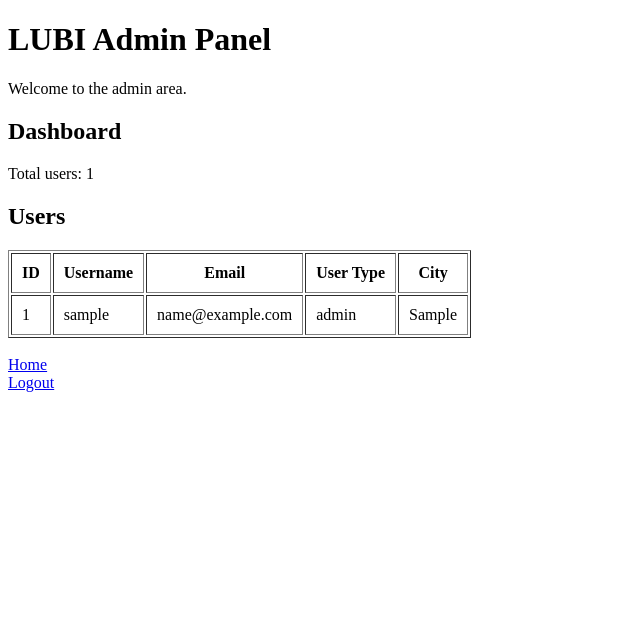
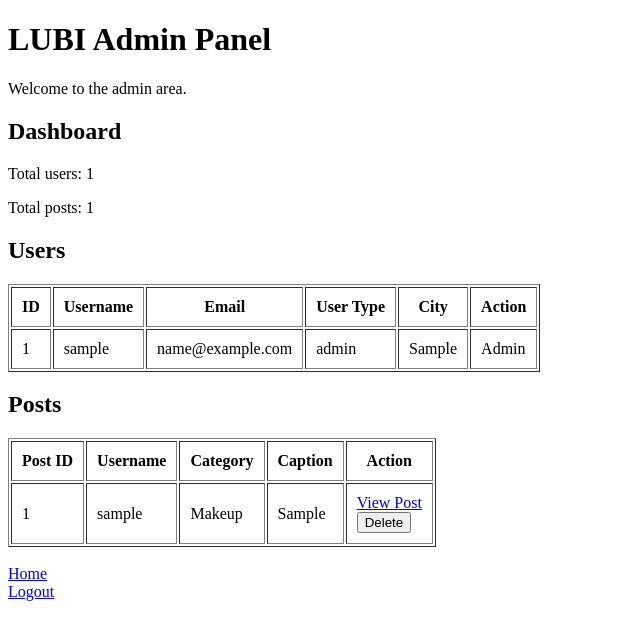
Before and after one commit to Polinab0/LUBI, a PHP site: page /admin.php in a window 1280 px wide. Shown: the top 640 px of the page, without its empty margins (0-640 px from the left). Run offline with PHP 8.4, Linux system fonts and the light colour scheme; the visitor is signed in with stand-in values (Sample User, id 1); data comes from the database, SQL or seed files in the repository; tables that the repository leaves empty hold one stand-in row (values such as "Sample post").

Commit message:
Add admin dashboard and user moderation

```diff
--- a/admin.php
+++ b/admin.php
@@ -1,7 +1,8 @@
 
 <?php
 
-session_start();
+// Include session functions
+require_once 'includes/session.php';
 
 // Check if the user is logged in
 if (!isset($_SESSION['userID'])) {
@@ -9,7 +10,7 @@ if (!isset($_SESSION['userID'])) {
     exit();
 }
 
-// Check if the user is an admin
+// Only admins can access this page
 if (!isset($_SESSION['userType']) || $_SESSION['userType'] != 'admin') {
     echo "Access denied. Admins only.";
     exit();
@@ -17,27 +18,92 @@ if (!isset($_SESSION['userType']) || $_SESSION['userType'] != 'admin') {
 
 // Connect to the database
 require_once 'dbcon.php';
+require_once 'classes/Post.php';
 
 $database = new Database();
 $dbCon = $database->connect();
 
-// Get the total number of users
+$postObject = new Post($dbCon);
+
+// Handle admin actions
+if ($_SERVER['REQUEST_METHOD'] == 'POST') {
+
+    // Check CSRF token
+    if (
+        !isset($_POST['csrf_token']) ||
+        !verify_csrf_token($_POST['csrf_token'])
+    ) {
+        die("Invalid CSRF token.");
+    }
+
+    // Delete a post
+    if (isset($_POST['deletePost'])) {
+
+        $postID = filter_input(INPUT_POST, 'postID', FILTER_VALIDATE_INT);
+
+        if (!$postID) {
+            die("Invalid post ID.");
+        }
+
+        if (!$postObject->deletePost($postID)) {
+            die("Could not delete the post.");
+        }
+    }
+
+    // Block or unblock a user
+    if (isset($_POST['blockUser']) || isset($_POST['unblockUser'])) {
+
+        $userID = filter_input(INPUT_POST, 'userID', FILTER_VALIDATE_INT);
+
+        if (!$userID) {
+            die("Invalid user ID.");
+        }
+
+        // Do not allow an admin to block themselves
+        if ($userID == $_SESSION['userID']) {
+            die("You cannot block yourself.");
+        }
+
+        // Set blocked status
+        $isBlocked = isset($_POST['blockUser']) ? 1 : 0;
+
+        // Only regular users can be blocked or unblocked
         $query = $dbCon->prepare(
-    "SELECT COUNT(*) FROM user"
+            "UPDATE user
+             SET isBlocked = :isBlocked
+             WHERE userID = :userID
+             AND userType != 'admin'"
         );
 
+        $query->bindValue(':isBlocked', $isBlocked, PDO::PARAM_INT);
+        $query->bindValue(':userID', $userID, PDO::PARAM_INT);
+
         $query->execute();
+    }
 
+    // Refresh the admin page
+    header("Location: admin.php");
+    exit();
+}
+
+// Get all posts
+$posts = $postObject->getAllPosts();
+
+// Count unique posts
+$totalPosts = count(array_unique(array_column($posts, 'postID')));
+
+// Count users
+$query = $dbCon->prepare("SELECT COUNT(*) FROM user");
+$query->execute();
 $totalUsers = $query->fetchColumn();
 
-// Get all users
+// Get all users, including their blocked status
 $query = $dbCon->prepare(
-    "SELECT userID, userType, username, email, city
+    "SELECT userID, userType, username, email, city, isBlocked
      FROM user"
 );
 
 $query->execute();
-
 $users = $query->fetchAll(PDO::FETCH_ASSOC);
 
 ?>
@@ -59,7 +125,9 @@ $users = $query->fetchAll(PDO::FETCH_ASSOC);
     <h2>Dashboard</h2>
 
     <p>Total users: <?php echo $totalUsers; ?></p>
+    <p>Total posts: <?php echo $totalPosts; ?></p>
 
+    <!-- Users table -->
     <h2>Users</h2>
 
     <table border="1" cellpadding="10">
@@ -70,6 +138,7 @@ $users = $query->fetchAll(PDO::FETCH_ASSOC);
             <th>Email</th>
             <th>User Type</th>
             <th>City</th>
+            <th>Action</th>
         </tr>
 
         <?php foreach ($users as $user) { ?>
@@ -80,6 +149,102 @@ $users = $query->fetchAll(PDO::FETCH_ASSOC);
                 <td><?php echo htmlspecialchars($user['email']); ?></td>
                 <td><?php echo htmlspecialchars($user['userType']); ?></td>
                 <td><?php echo htmlspecialchars($user['city'] ?? ''); ?></td>
+
+                <td>
+
+                    <?php if ($user['userType'] == 'admin') { ?>
+
+                        Admin
+
+                    <?php } else { ?>
+
+                        <form action="admin.php" method="POST">
+
+                            <input
+                                type="hidden"
+                                name="userID"
+                                value="<?php echo $user['userID']; ?>"
+                            >
+
+                            <input
+                                type="hidden"
+                                name="csrf_token"
+                                value="<?php echo csrf_token(); ?>"
+                            >
+
+                            <?php if ($user['isBlocked'] == 1) { ?>
+
+                                <button type="submit" name="unblockUser">
+                                    Unblock
+                                </button>
+
+                            <?php } else { ?>
+
+                                <button type="submit" name="blockUser">
+                                    Block
+                                </button>
+
+                            <?php } ?>
+
+                        </form>
+
+                    <?php } ?>
+
+                </td>
+            </tr>
+
+        <?php } ?>
+
+    </table>
+
+    <!-- Posts table -->
+    <h2>Posts</h2>
+
+    <table border="1" cellpadding="10">
+
+        <tr>
+            <th>Post ID</th>
+            <th>Username</th>
+            <th>Category</th>
+            <th>Caption</th>
+            <th>Action</th>
+        </tr>
+
+        <?php foreach ($posts as $post) { ?>
+
+            <tr>
+                <td><?php echo htmlspecialchars($post['postID']); ?></td>
+                <td><?php echo htmlspecialchars($post['username']); ?></td>
+                <td><?php echo htmlspecialchars($post['categoryName']); ?></td>
+                <td><?php echo htmlspecialchars($post['caption']); ?></td>
+
+                <td>
+
+                    <a href="post.php?postID=<?php echo $post['postID']; ?>">
+                        View Post
+                    </a>
+
+                    <form action="admin.php" method="POST">
+
+                        <input
+                            type="hidden"
+                            name="postID"
+                            value="<?php echo $post['postID']; ?>"
+                        >
+
+                        <input
+                            type="hidden"
+                            name="csrf_token"
+                            value="<?php echo csrf_token(); ?>"
+                        >
+
+                        <button type="submit" name="deletePost">
+                            Delete
+                        </button>
+
+                    </form>
+
+                </td>
             </tr>
 
         <?php } ?>
--- a/classes/User.php
+++ b/classes/User.php
@@ -1,3 +1,4 @@
+
 <?php
 
 class User {
@@ -70,6 +71,11 @@ class User {
 
         // Check if the user exists
         if ($foundUser) {
+
+            // Check if the user is blocked
+            if ($foundUser['isBlocked'] == 1) {
+                return false;
+            }
 
             // Check if the password is correct
             if (password_verify(
--- a/database.sql
+++ b/database.sql
@@ -1,3 +1,4 @@
+
 -- Create the LUBI database
 CREATE DATABASE IF NOT EXISTS LUBI;
 
@@ -14,6 +15,7 @@ CREATE TABLE user (
     email VARCHAR(100) NOT NULL,
     city VARCHAR(100),
     bio VARCHAR(255),
+    isBlocked TINYINT(1) NOT NULL DEFAULT 0,
 
     PRIMARY KEY (userID)
 ) ENGINE=InnoDB;
```
Lines whose indentation alone changed are shown as unchanged.
